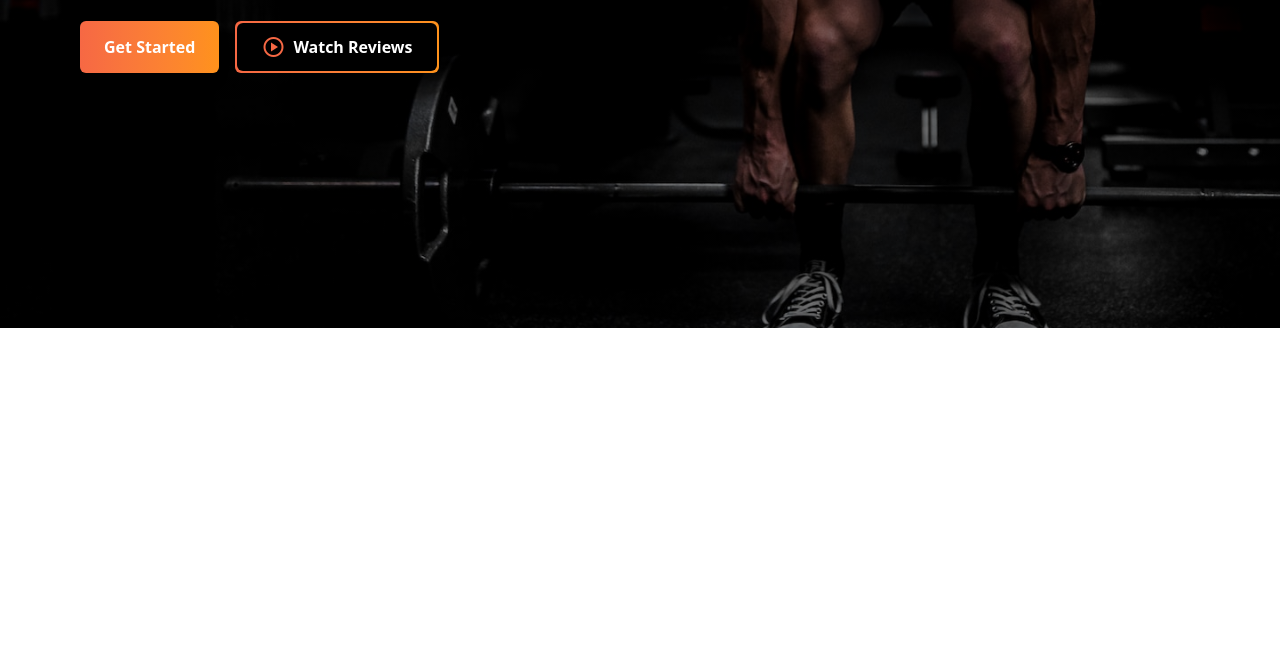
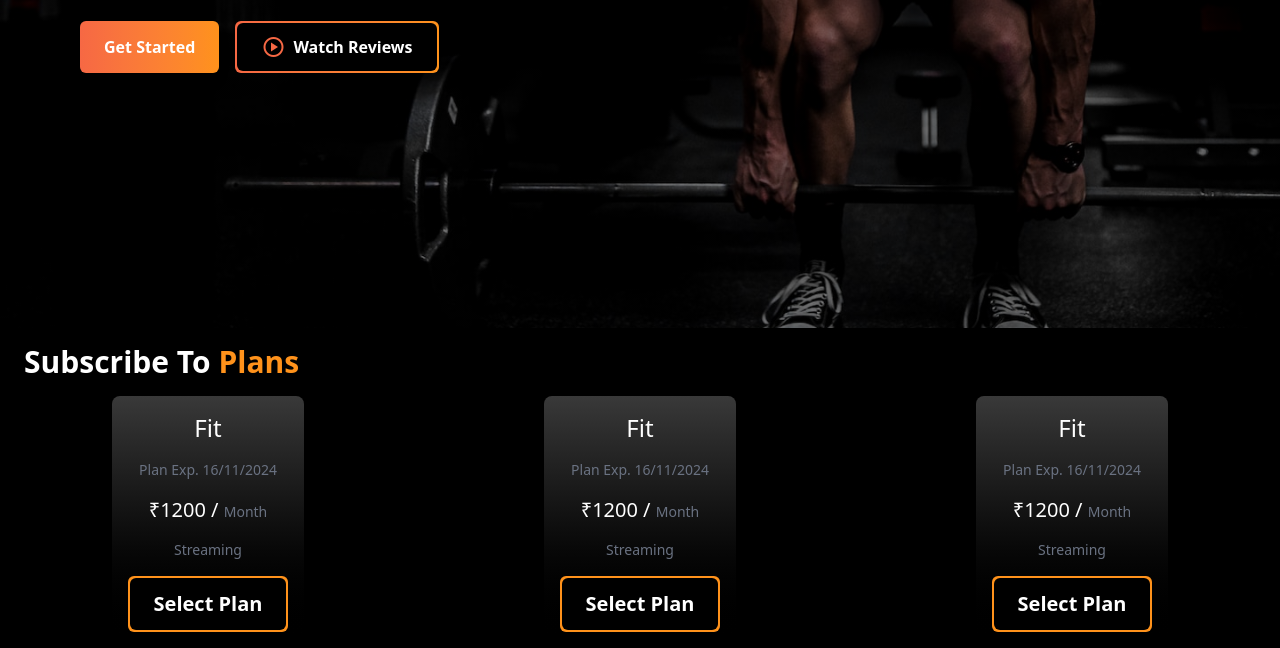
Before and after one commit to Khan-Shuvo/tailwind_ass_2, a plain HTML site: page index.html in a window 1280 px wide. Shown: the part 536-1184 px from the top of the page. Before the commit the page ends 864 px from the top, so only its background shows below. Drawn offline with nearby package versions, Linux system fonts and the light colour scheme.

Commit message:
make subscrbtion section

```diff
--- a/index.html
+++ b/index.html
@@ -116,6 +116,49 @@
 
     </section>
 
+    <!-- subscribe plans -->
+
+    <section class="bg-black">
+        <h3 class="font-bold text-white text-3xl py-4 px-6">
+            Subscribe To <span class="text-[#FF921B] text-3xl font-bold">Plans</span>
+        </h3>
+        <div class="grid grid-cols-1 md:grid-cols-3 gap-4 justify-items-center">
+            <div class="p-4 bg-gradient-to-b from-[#393939] to-black flex flex-col gap-4 rounded-lg justify-center items-center transform hover:-translate-y-4 transition">
+                <p class="text-white text-2xl">Fit</p>
+                <p class="text-gray-500 text-sm">Plan Exp. 16/11/2024</p>
+                <p class="text-white text-xl">₹1200&nbsp;/ <span class="text-gray-500 text-sm">Month</span></p>
+                <p class="text-sm text-gray-500">Streaming</p>
+                <div class="p-[2px] bg-[#FF921B] rounded-md">
+                    <button type="button" class="py-3 px-6 bg-black font-semibold text-white text-xl rounded-md">
+                        Select Plan
+                    </button>
+                </div>
+            </div>
+            <div class="p-4 bg-gradient-to-b from-[#393939] to-black flex flex-col gap-4 rounded-lg justify-center items-center transform hover:-translate-y-4 transition">
+                <p class="text-white text-2xl">Fit</p>
+                <p class="text-gray-500 text-sm">Plan Exp. 16/11/2024</p>
+                <p class="text-white text-xl">₹1200&nbsp;/ <span class="text-gray-500 text-sm">Month</span></p>
+                <p class="text-sm text-gray-500">Streaming</p>
+                <div class="p-[2px] bg-[#FF921B] rounded-md">
+                    <button type="button" class="py-3 px-6 bg-black font-semibold text-white text-xl rounded-md">
+                        Select Plan
+                    </button>
+                </div>
+            </div>
+            <div class="p-4 bg-gradient-to-b from-[#393939] to-black flex flex-col gap-4 rounded-lg justify-center items-center transform hover:-translate-y-4 transition">
+                <p class="text-white text-2xl">Fit</p>
+                <p class="text-gray-500 text-sm">Plan Exp. 16/11/2024</p>
+                <p class="text-white text-xl">₹1200&nbsp;/ <span class="text-gray-500 text-sm">Month</span></p>
+                <p class="text-sm text-gray-500">Streaming</p>
+                <div class="p-[2px] bg-[#FF921B] rounded-md">
+                    <button type="button" class="py-3 px-6 bg-black font-semibold text-white text-xl rounded-md">
+                        Select Plan
+                    </button>
+                </div>
+            </div>
+        </div>
+    </section>
+
     <script>
         const btn = document.getElementById("menu-btn")
         const mobile_menu = document.getElementById('menu')
```
